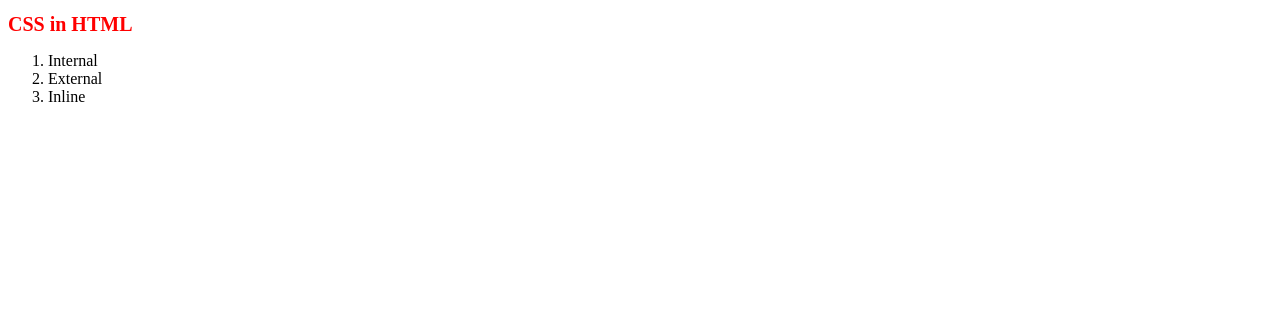
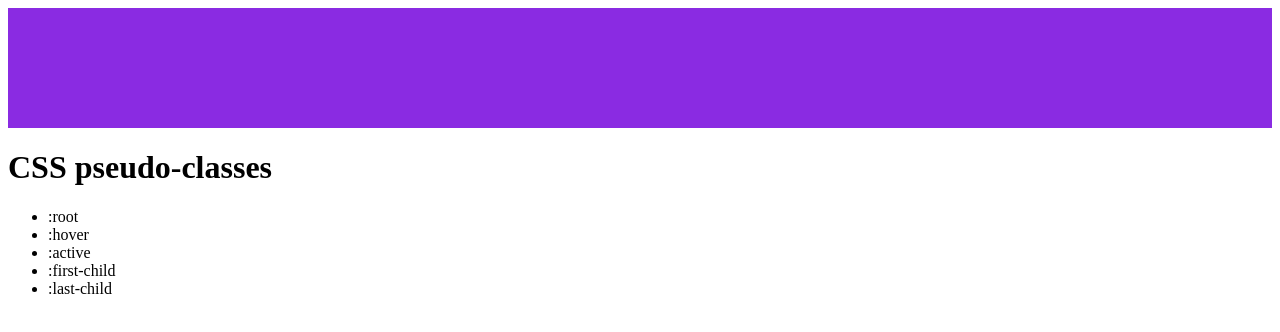
Before and after one commit to AzazelXXI/HTML_CSS_Course, a plain HTML site: page index.html in a window 1280 px wide. Drawn offline with Linux system fonts and the light colour scheme.

Commit message:
pseudo classes

```diff
--- a/index.html
+++ b/index.html
@@ -5,24 +5,31 @@
     <meta charset="UTF-8" />
     <meta name="viewport" content="width=device-width, initial-scale=1.0" />
     <title>Document</title>
-    <link rel="stylesheet" href="style.css">
-    <!-- <style>
-        h1 {
+    <!-- <link rel="stylesheet" href="style.css"> -->
+     <style>
+        .box {
+            width: 100%;
+            height: 120px;
+            background-color: blueviolet;
+        }
+
+        h1:hover {
             color: red;
-            font-size: 20px;
         }
-    </style> -->
+     </style>
 </head>
 
 <body>
-    <div>
-        <h1>CSS in HTML</h1>
-        <ol>
-            <li>Internal</li>
-            <li>External</li>
-            <li>Inline</li>
-        </ol>
-    </div>
+    <div class="box"></div>
+
+        <h1>CSS pseudo-classes</h1>
+        <ul>
+            <li>:root</li>
+            <li>:hover</li>
+            <li>:active</li>
+            <li>:first-child</li>
+            <li>:last-child</li>
+        </ul>
 </body>
 
 </html>
--- a/style.css
+++ /dev/null
@@ -1,4 +0,0 @@
-h1 {
-  color: red;
-  font-size: 20px;
-}
```
